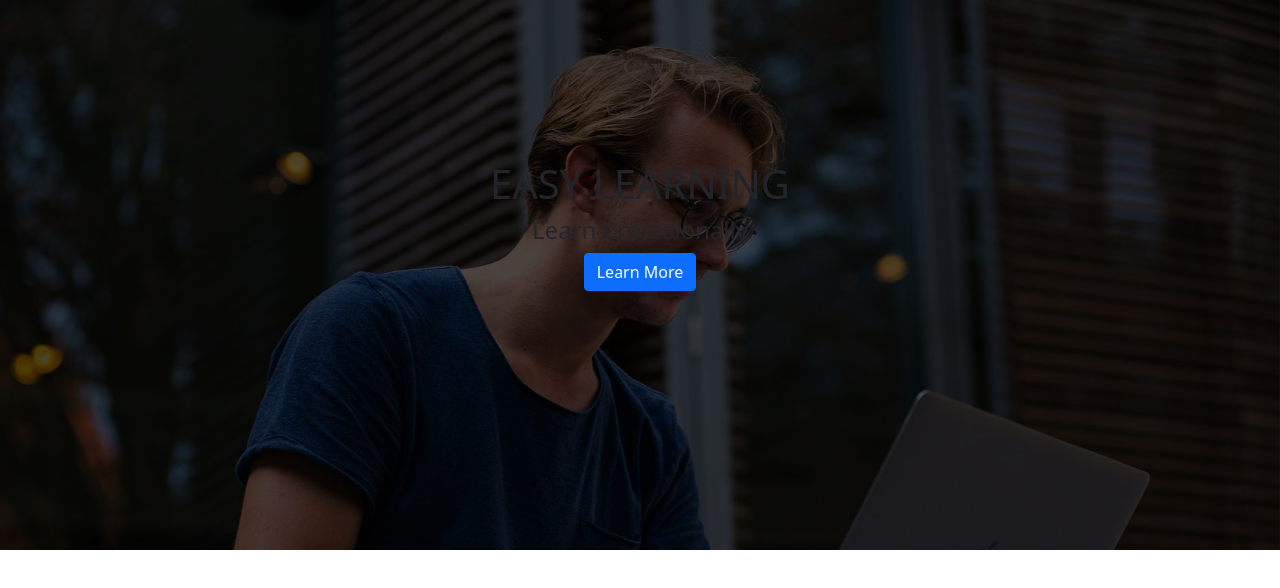
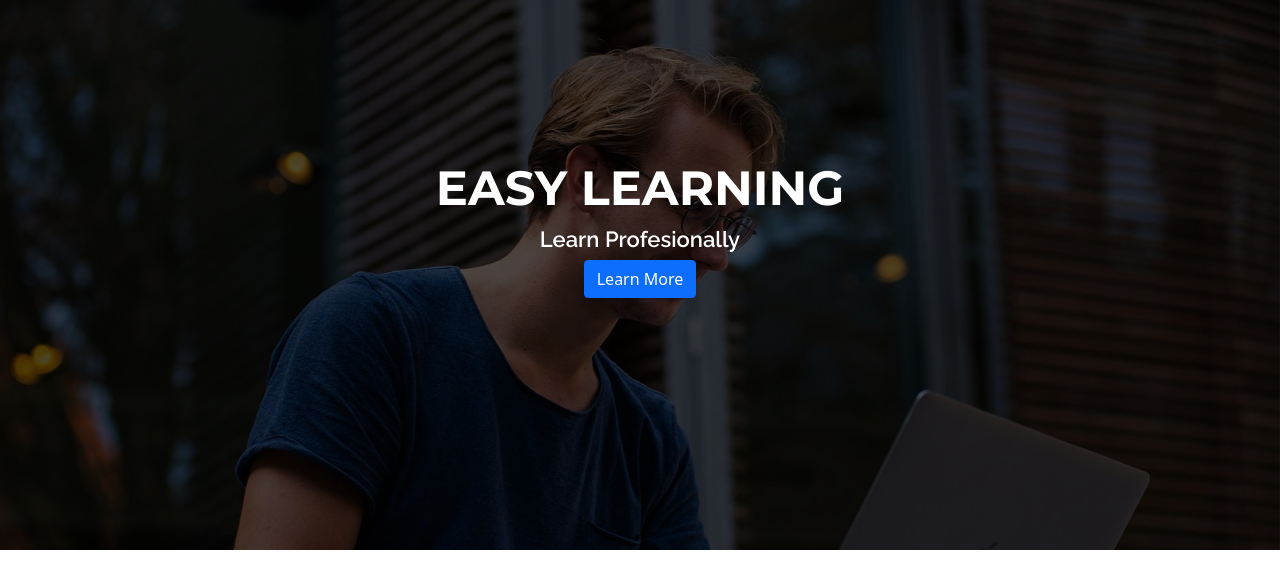
Before and after one commit to jvnagarjuna/react-js-website-project, a React (Create React App) app: page / in a window 1280 px wide. Shown: the top 588 px of the page. Built offline with nearby package versions, Linux system fonts and the light colour scheme; a web font is replaced by a local one.

Commit message:
Top banner Component Part 3

```diff
--- a/public/index.html
+++ b/public/index.html
@@ -7,7 +7,6 @@
   <meta name="viewport" content="width=device-width, initial-scale=1" />
   <meta name="theme-color" content="#000000" />
   <meta name="description" content="Web site created using create-react-app" />
-  <link rel="apple-touch-icon" href="%PUBLIC_URL%/logo192.png" />
   <link rel="manifest" href="%PUBLIC_URL%/manifest.json" />
   <link rel="preconnect" href="https://fonts.googleapis.com">
   <link rel="preconnect" href="https://fonts.gstatic.com" crossorigin>
--- a/src/asset/css/custom.css
+++ b/src/asset/css/custom.css
@@ -16,3 +16,15 @@
 .topContent {
   margin-top: 10em;
 }
+.topTitle {
+  font-family: 'Montserrat', sans-serif;
+  font-weight: 700;
+  color: #ffffff;
+  font-size: 48px;
+}
+.topSubTitle {
+  font-family: 'Raleway', sans-serif;
+  font-weight: 600;
+  color: #ffffff;
+  font-size: 22px;
+}
--- a/src/components/TopBanner/TopBanner.jsx
+++ b/src/components/TopBanner/TopBanner.jsx
@@ -12,8 +12,8 @@ class TopBanner extends Component {
             <Container className="topContent">
               <Row>
                 <Col className="text-center">
-                  <h1>EASY LEARNING</h1>
-                  <h4>Learn Profesionally</h4>
+                  <h1 className="topTitle">EASY LEARNING</h1>
+                  <h4 className="topSubTitle">Learn Profesionally</h4>
                   <Button variant="primary">Learn More</Button>
                 </Col>
               </Row>
```
